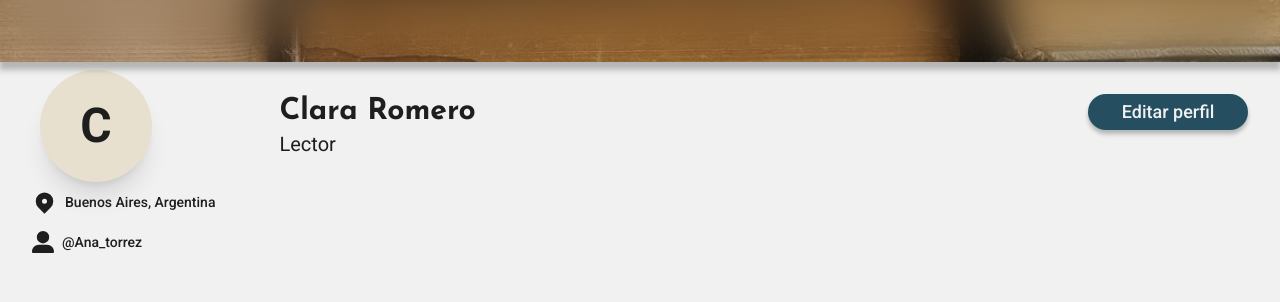
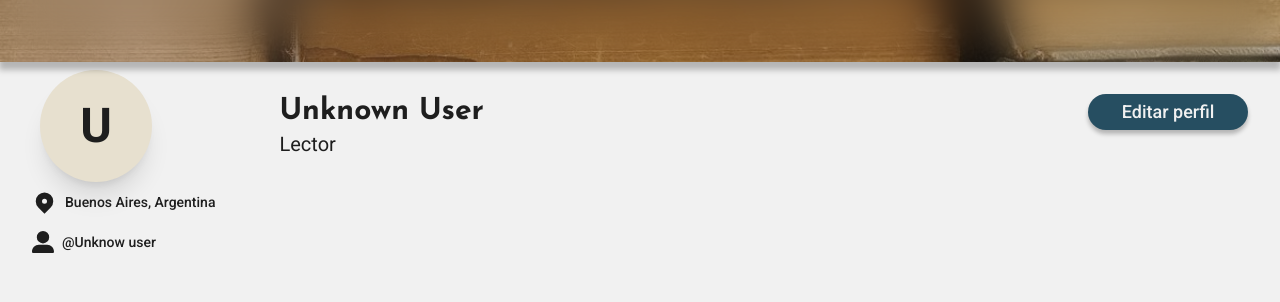
Before and after one commit to No-Country-simulation/s17-13-t-python-react, a Next.js app in the folder frontend/: page /user in a window 1280 px wide. Shown: the part 167-469 px from the top of the page. Built offline with nearby package versions, Linux system fonts and the light colour scheme; no server answers; what @midudev/tailwind-animations would draw is missing.

Commit message:
changes requested: solved. run format pre commit made some changes in files

```diff
--- a/frontend/src/app/(profile)/author/page.tsx
+++ b/frontend/src/app/(profile)/author/page.tsx
@@ -3,14 +3,13 @@ import Carousel from '@/components/Carousel/Carousel';
 import AuthorProfileOverview from '@/components/AuthorProfileOverview';
 import { Suspense } from 'react';
 import AuthorSkeleton from '@/components/Skeleton/AuthorSkeleton';
-import axios from "axios"
+import axios from 'axios';
 import { useEffect } from 'react';
 import { console } from 'inspector';
 export default async function Author() {
   const bio =
     'Se conocieron en la escuela y, con el tiempo, el amor floreció entre ellos. Austin se graduó en Harvard y Emily en Princeton. Desde hace años, colaboran en la creación de novelas juveniles y, más recientemente, han logrado un gran éxito en el ámbito del romance contemporáneo. Casados y residentes en Los Ángeles, Emily y Austin encuentran inspiración diaria en su propia historia de amor. "Amor entre páginas" es su primera novela dirigida a adultos.';
   const authorName = 'Emily Wibberley y Austin Siegemund-Broka';
-
 
   return (
     <>
--- a/frontend/src/app/(profile)/user/page.tsx
+++ b/frontend/src/app/(profile)/user/page.tsx
@@ -39,7 +39,6 @@ export default function User() {
       if (response.ok) {
         const data: UserResponse = await response.json();
         setUser(data);
-
       } else {
         console.error('Error en la respuesta', response.status);
       }
@@ -59,19 +58,16 @@ export default function User() {
     },
     {
       icon: <FaUserLarge size={22} />,
-      text: user ? `@${user.user.name}` : '@Ana_torrez',
+      text: user ? `@${user.user.name}` : '@Unknow user',
     },
   ];
-
-  const userNameMockup = user ? user.user.name : 'Clara Romero';
-
 
   return (
     <>
       <UserProfileOverview
         dataUser={profileInfoMockup}
-    image={user && user.img }
-        userName={userNameMockup}
+        image={user && user.img}
+        userName={user ? user.user.name : 'Unknown User'}
       />
       <Carousel books={recommendations} carouselTitle="Mis recomendaciones" />
       <Carousel books={favorites} carouselTitle="Mis favoritos" />
--- a/frontend/src/app/manager/_components/Select.tsx
+++ b/frontend/src/app/manager/_components/Select.tsx
@@ -38,7 +38,9 @@ export default function Select({
               {placeholder}
             </option>
             {content.map(({ author, id }) => (
-              <option value={id} key={id}>{author}</option>
+              <option value={id} key={id}>
+                {author}
+              </option>
             ))}
           </select>
         )}
--- a/frontend/src/components/Login.tsx
+++ b/frontend/src/components/Login.tsx
@@ -12,10 +12,9 @@ import { useModalStore } from '@/app/store/modalStore';
 import { useUserStore } from '@/app/store/userStore';
 
 interface LoginResponse {
-  id:string,
-  email: string,
-  name: string,
-
+  id: string;
+  email: string;
+  name: string;
 }
 
 export default function Login() {
@@ -47,11 +46,14 @@ export default function Login() {
       return console.log(logger.errorMessage);
     }
 
-
-
-
     // TODO: cuando se hace el login, el Back devolverá la data del usuario
-    setBasicInfo({id:logger.data.id, name: logger.data.name, email: email, isLogged: true, role: 'user' });
+    setBasicInfo({
+      id: logger.data.id,
+      name: logger.data.name,
+      email: email,
+      isLogged: true,
+      role: 'user',
+    });
     //se agrego id como
     router.push('/user');
     toggleModal();
--- a/frontend/src/components/Register.tsx
+++ b/frontend/src/components/Register.tsx
@@ -13,7 +13,7 @@ import { useRouter } from 'next/navigation';
 import { useModalStore } from '@/app/store/modalStore';
 
 interface User {
-  id:string,
+  id: string;
   name: string;
   email: string;
   password: string;
@@ -59,7 +59,7 @@ export default function Register() {
 
     // TODO: cuando se hace el login, el Back devolverá la data del usuario
 
-    setBasicInfo({id:data.id, name: data.name, email: email, isLogged: true, role: 'user' });
+    setBasicInfo({ id: data.id, name: data.name, email: email, isLogged: true, role: 'user' });
     router.push('/user');
     toggleModal();
   };
--- a/frontend/src/components/UserProfileOverview.tsx
+++ b/frontend/src/components/UserProfileOverview.tsx
@@ -4,8 +4,7 @@ import ButtonBase from './ButtonBase';
 import ProfileSummaryList from './ProfileSummaryList';
 import Title from './Typography/Title';
 import { ItemInfo } from '@/interfaces/ItemData.interface';
-import { CgProfile } from 'react-icons/cg';
-import { FaBookOpenReader } from "react-icons/fa6";
+
 interface Props {
   userName: string;
   dataUser: ItemInfo[];
@@ -13,20 +12,20 @@ interface Props {
 }
 
 export default function UserProfileOverview({ image, dataUser, userName }: Props) {
-  const defaultImage = <CgProfile size={100} />;
   return (
     <div className="mx-auto grid max-w-[85rem] grid-cols-1 pb-8 md:grid-cols-[auto_1fr] md:gap-x-16">
-       {image != null ?    <Avatar
+      {image != null ? (
+        <Avatar
           alt="imagen no encontrada"
           img={image}
           customClass="-translate-y-16"
           containerClass="mx-auto size-40 xs:size-64 row-[1/2] col-[1/3] md:size-52 md:col-[1/2]"
         />
-       :
-       <div className="grid  m-2 size-28 shadow-xl bg-light rounded-full place-items-center text-5xl font-bold">
-       {userName.charAt(0).toUpperCase()} {/* Muestra la inicial del nombre */}
+      ) : (
+        <div className="m-2 grid size-28 place-items-center rounded-full bg-light text-5xl font-bold shadow-xl">
+          {userName.charAt(0).toUpperCase()}
         </div>
-      }
+      )}
 
       <ProfileSummaryList dataList={dataUser} customClass="row-[3/4] md:row-[2/3]" />
       <div className="row-[2/3] flex justify-between pb-8 md:col-[2/3] md:row-[1/2] md:py-8">
--- a/frontend/src/utils/builderApiUrl.ts
+++ b/frontend/src/utils/builderApiUrl.ts
@@ -1,6 +1,5 @@
 function builderApiUrl(params: string): string {
   const baseUrl = process.env.NEXT_PUBLIC_BIBLIOZ_API;
-
 
   if (!baseUrl) {
     throw new Error('La URL base para la API no está definida en las variables de entorno.');
```
Also changed, not shown: frontend/src/app/store/userStore.ts (+4 -6 lines). Lines whose indentation alone changed are shown as unchanged.
